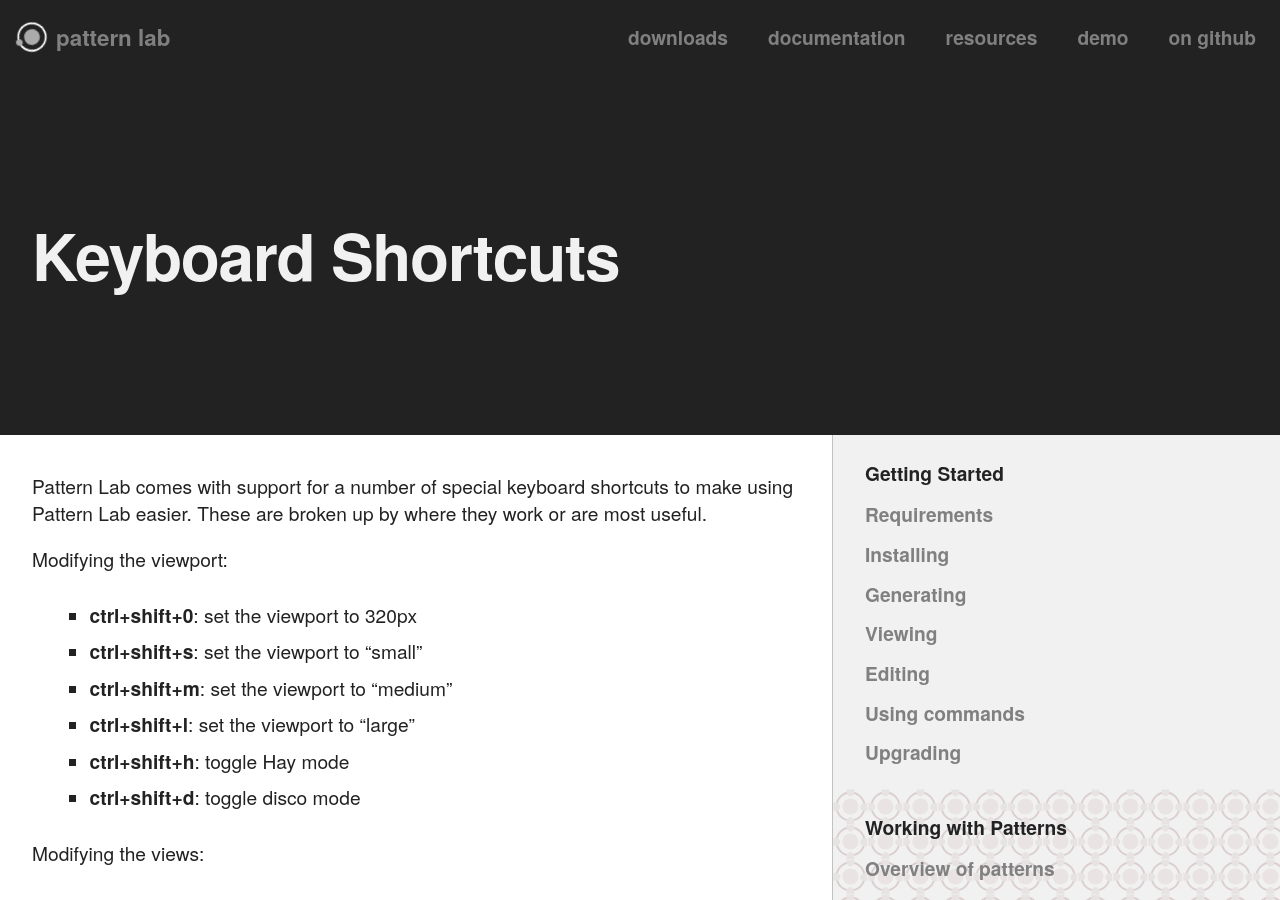
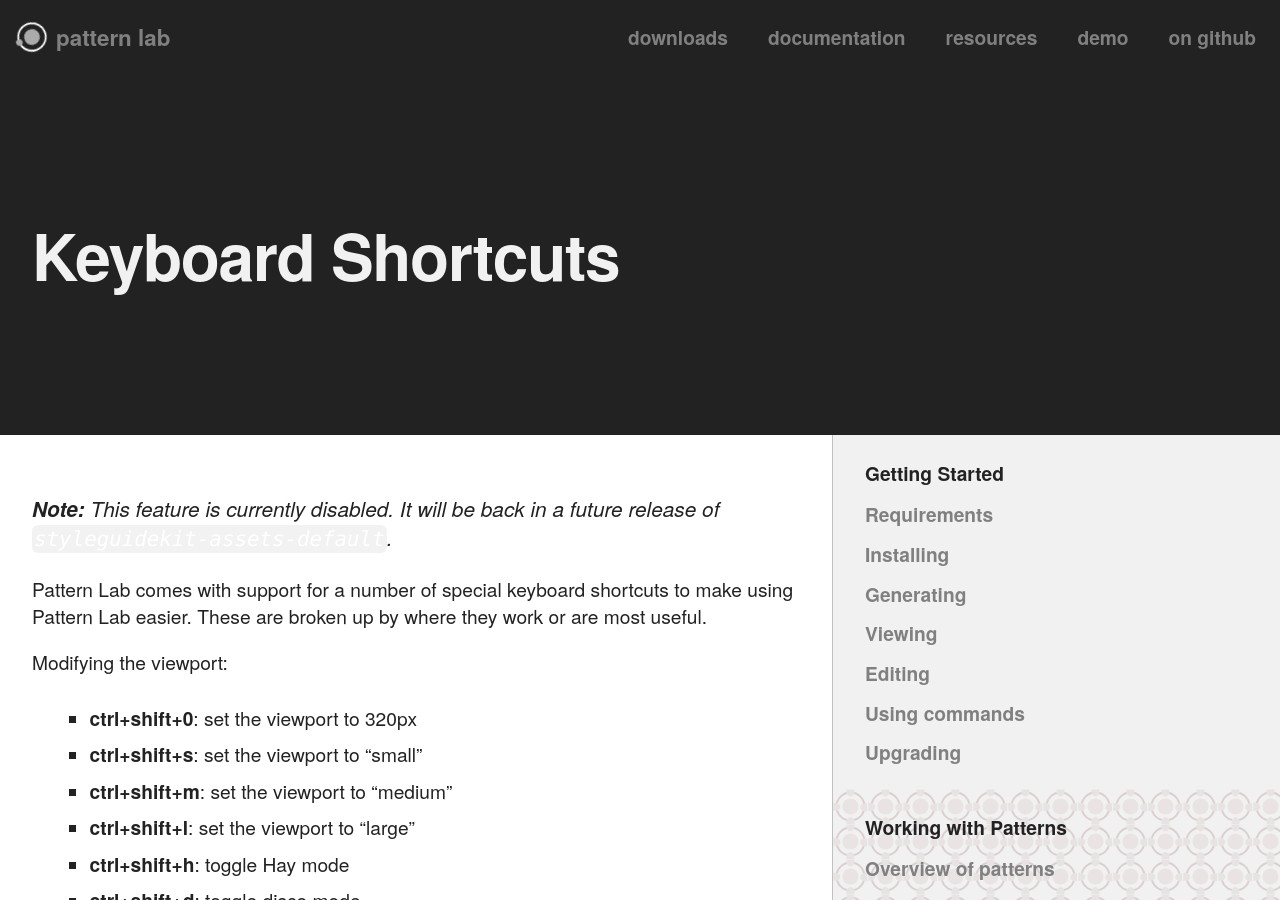
Before and after one commit to pattern-lab/website, a Jekyll site: the page built from docs/advanced-keyboard-shortcuts.md, in a window 1280 px wide and 900 px high. Built offline with Jekyll 4.4.1, drawn with Linux system fonts in a browser that asks for light colours; comment, search, counter and statistics services are not loaded.

Commit message:
adding a note that this feature doesn't work currently

```diff
--- a/docs/advanced-keyboard-shortcuts.md
+++ b/docs/advanced-keyboard-shortcuts.md
@@ -3,6 +3,8 @@
 title: Keyboard Shortcuts | Pattern Lab
 heading: Keyboard Shortcuts
 ---
+
+> **Note:** This feature is currently disabled. It will be back in a future release of `styleguidekit-assets-default`.
 
 Pattern Lab comes with support for a number of special keyboard shortcuts to make using Pattern Lab easier. These are broken up by where they work or are most useful.
 
```
